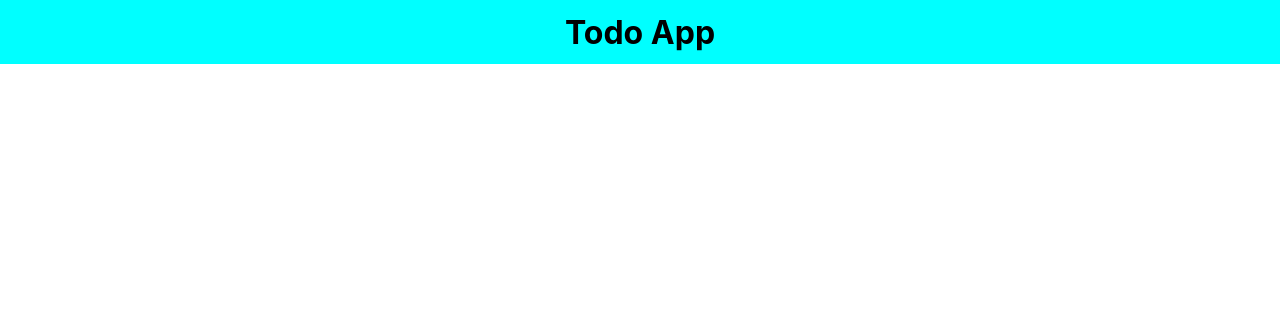
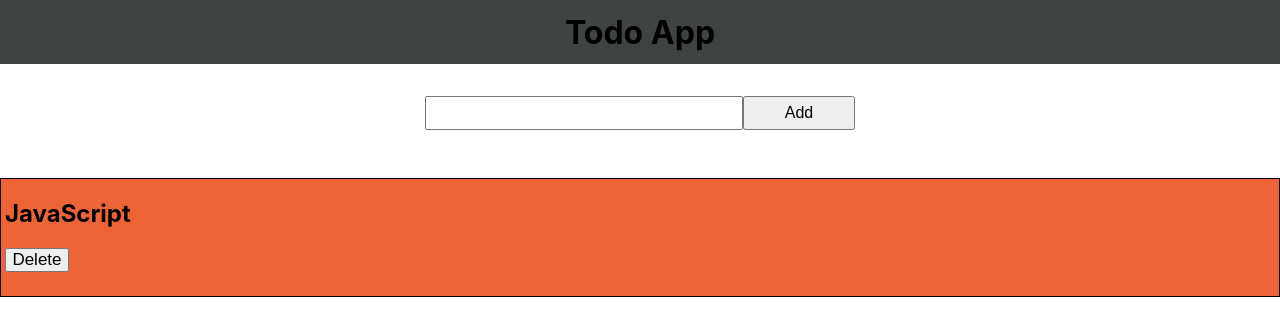
Before and after one commit to vishalparjapat10/ToDoReact, a React (Create React App) app: page / in a window 1280 px wide. Shown: the top 336 px of the page. Built offline with nearby package versions, Linux system fonts and the light colour scheme; the HTML template or start-up script is replaced by a standard one.

Commit message:
:art: UI completed

```diff
--- a/src/Components/Todo.css
+++ b/src/Components/Todo.css
@@ -1,15 +1,66 @@
-.header{
-    background-color: aqua;
-    /* text-align: center; */
+.todo-navbar{
+    background-color: #404344;
     display: flex;
     justify-content: center;
     align-items: center;
     height: 4rem;
 }
 
-.header>h1{
+.todo-navbar>h1{
     display: flex;
     justify-content: center;
     align-items: center;
     height: 100%;
 }
+.todo-input{
+    display: flex;
+    justify-content: center;
+    align-items: center;
+    margin-top: 2rem;
+}
+
+.todo-input>input{
+    font-size: 1.5rem;
+}
+
+.todo-input>button{
+    font-size: 1rem;
+    padding: 6px;
+    width: 7rem;
+    cursor: pointer;
+    transition-duration: 0.3s;
+}
+
+.todo-input>button:hover{
+    background-color: #404344;
+  }
+.todo-tasks{
+    margin-top: 3rem;
+}
+
+.todo-task{
+  background-color: #ED6436;
+  border: 1px solid black;
+  list-style: none;
+  padding-bottom: 24px;
+}
+
+.todo-task>h2{
+    margin-left: 4px;
+}
+
+.todo-task>button{
+    font-size: 17px;
+    padding: 0px;
+    margin-left: 4px;
+    /* padding-bottom: 4px; */
+    text-align: center;
+    cursor: pointer;
+    transition-duration: 0.3s;
+    width: 5%;
+    height: px;
+  }
+  .todo-task>button:hover{
+    background-color: #404344;
+
+  }
--- a/src/Components/Todo.js
+++ b/src/Components/Todo.js
@@ -4,12 +4,38 @@ import './Todo.css'
 export default class Todo extends Component {
     constructor(){
         super();
+        this.state = {
+            tasks:[{task:"JavaScript"}]
+        }
     }
   render() {
     return (
-      <div className='header'>
-        <h1>Todo App</h1>
-      </div>
+        <div className='todo-cont'>
+            <div className='todo-navbar'>
+                <h1>Todo App</h1>
+            </div>
+            <div className='todo-input'>
+                <input type="text" onChange={this.handleChange}></input>
+                <button>Add</button>
+            </div>
+            <div className='todo-tasks'>
+                {
+                    this.state.tasks.length == 0 ?
+                    <h1>
+                        List is Empty!<br></br>Please Add Tasks
+                    </h1>
+                    :
+                    this.state.tasks.map((taskObj) => (
+                        <li className='todo-task'>
+                            <h2>{taskObj.task}</h2>
+                            <button>Delete</button>
+                        </li>
+                    ))
+
+                }
+            </div>
+        </div>
+
     )
   }
 }
```
